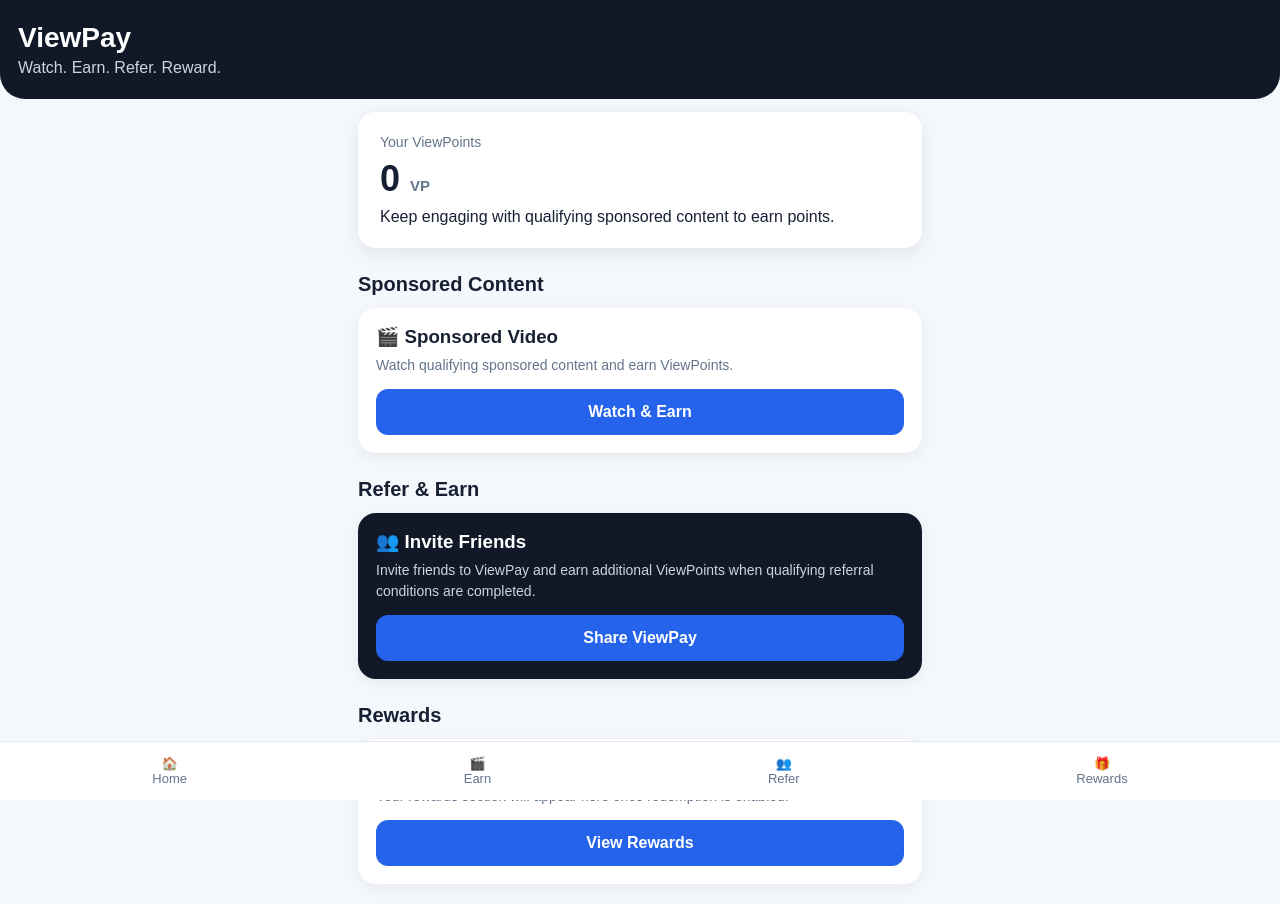
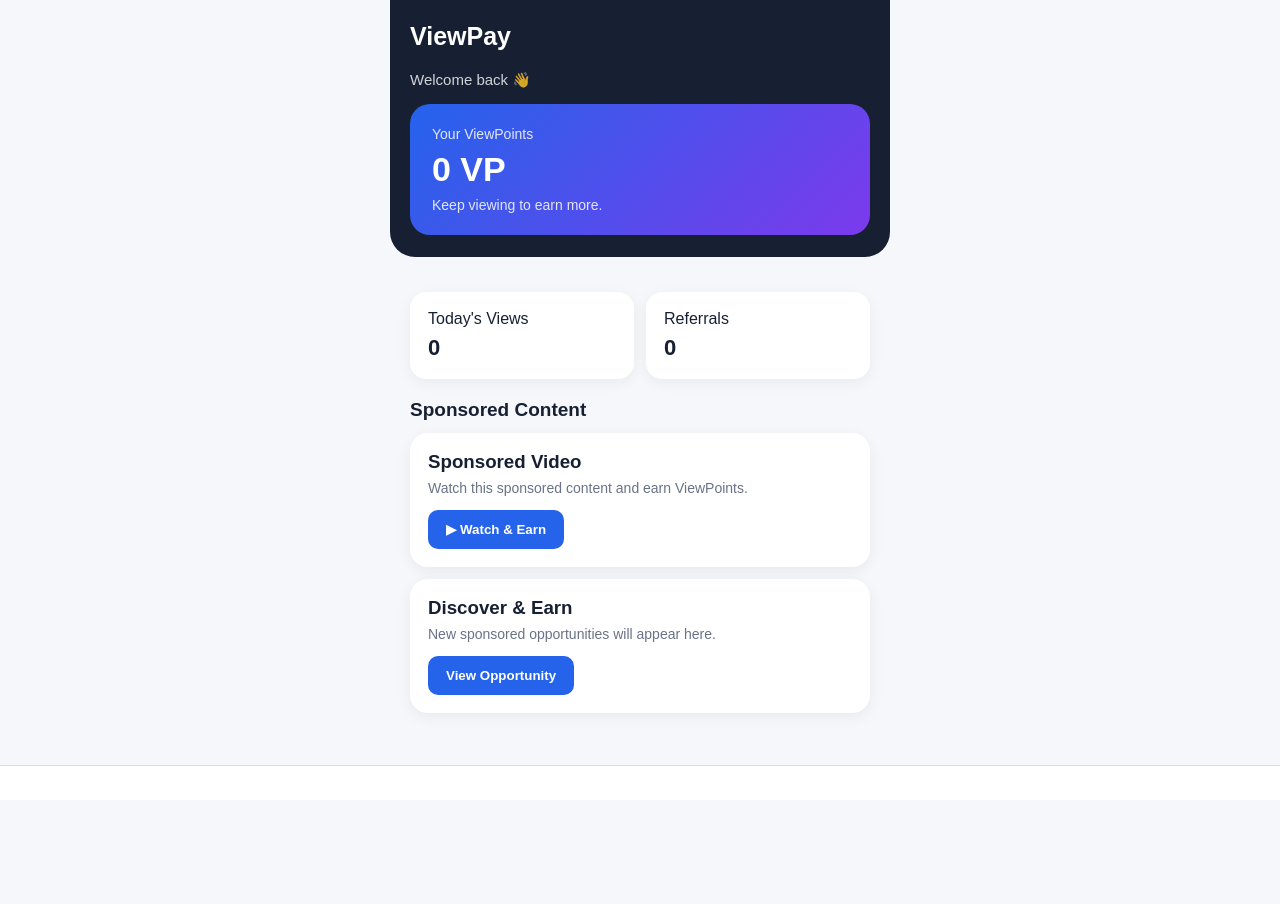
Before and after one commit to ricchWRLD1315/View-Pay, a plain HTML site: page index.html in a window 1280 px wide. After the commit the page ends 875 px from the top, so only its background shows below. Drawn offline with Linux system fonts and the light colour scheme.

Commit message:
Create view pay App interface

```diff
--- a/index.html
+++ b/index.html
@@ -14,196 +14,317 @@
     }
 
     body {
-      background: #f4f7fb;
+      background: #f5f7fb;
       color: #172033;
+      padding-bottom: 75px;
     }
 
-    .header {
-      background: #111827;
+    .app {
+      max-width: 500px;
+      margin: auto;
+      min-height: 100vh;
+    }
+
+    header {
+      background: #172033;
       color: white;
-      padding: 22px 18px;
+      padding: 22px 20px;
       border-radius: 0 0 25px 25px;
     }
 
-    .header h1 {
-      font-size: 28px;
-      margin-bottom: 5px;
+    .brand {
+      font-size: 25px;
+      font-weight: bold;
+      margin-bottom: 20px;
     }
 
-    .header p {
-      color: #cbd5e1;
+    .welcome {
+      font-size: 15px;
+      opacity: .8;
     }
 
-    .container {
-      padding: 18px;
-      max-width: 600px;
-      margin: auto;
+    .balance-card {
+      margin-top: 15px;
+      background: linear-gradient(135deg, #2563eb, #7c3aed);
+      padding: 22px;
+      border-radius: 20px;
+      color: white;
+    }
+
+    .balance-title {
+      font-size: 14px;
+      opacity: .85;
     }
 
     .balance {
-      background: white;
-      padding: 22px;
-      border-radius: 18px;
-      margin-top: -5px;
-      box-shadow: 0 5px 20px rgba(0,0,0,0.08);
-    }
-
-    .balance-title {
-      color: #64748b;
-      font-size: 14px;
-    }
-
-    .points {
-      font-size: 36px;
+      font-size: 34px;
       font-weight: bold;
       margin: 8px 0;
     }
 
-    .points span {
-      font-size: 15px;
-      color: #64748b;
+    .content {
+      padding: 20px;
     }
 
     .section-title {
-      margin: 25px 0 12px;
-      font-size: 20px;
+      font-size: 19px;
+      font-weight: bold;
+      margin: 20px 0 12px;
     }
 
-    .card {
+    .ad-card {
       background: white;
       padding: 18px;
       border-radius: 18px;
-      margin-bottom: 14px;
-      box-shadow: 0 4px 15px rgba(0,0,0,0.06);
+      margin-bottom: 12px;
+      box-shadow: 0 4px 15px rgba(0,0,0,.06);
     }
 
-    .card h3 {
+    .ad-card h3 {
       margin-bottom: 7px;
     }
 
-    .card p {
-      color: #64748b;
+    .ad-card p {
+      color: #687386;
       font-size: 14px;
-      line-height: 1.5;
+      margin-bottom: 14px;
     }
 
     button {
-      width: 100%;
       border: none;
-      padding: 14px;
-      margin-top: 13px;
-      border-radius: 12px;
       background: #2563eb;
       color: white;
-      font-size: 16px;
+      padding: 12px 18px;
+      border-radius: 10px;
       font-weight: bold;
       cursor: pointer;
     }
 
-    button:hover {
-      background: #1d4ed8;
+    .stats {
+      display: grid;
+      grid-template-columns: 1fr 1fr;
+      gap: 12px;
+      margin-top: 15px;
     }
 
-    .referral {
-      background: #111827;
-      color: white;
+    .stat {
+      background: white;
+      padding: 18px;
+      border-radius: 16px;
+      box-shadow: 0 4px 15px rgba(0,0,0,.05);
     }
 
-    .referral p {
-      color: #cbd5e1;
+    .stat-number {
+      font-size: 22px;
+      font-weight: bold;
+      margin-top: 7px;
     }
 
-    .bottom-nav {
-      position: sticky;
+    .page {
+      display: none;
+    }
+
+    .page.active {
+      display: block;
+    }
+
+    .profile-card,
+    .reward-card,
+    .referral-card {
+      background: white;
+      padding: 20px;
+      border-radius: 18px;
+      margin-bottom: 14px;
+      box-shadow: 0 4px 15px rgba(0,0,0,.05);
+    }
+
+    .referral-code {
+      background: #eef2ff;
+      padding: 14px;
+      border-radius: 10px;
+      margin: 15px 0;
+      font-weight: bold;
+      text-align: center;
+    }
+
+    nav {
+      position: fixed;
       bottom: 0;
-      margin-top: 25px;
+      left: 0;
+      right: 0;
       background: white;
-      padding: 14px;
+      border-top: 1px solid #ddd;
       display: flex;
       justify-content: space-around;
-      border-top: 1px solid #e5e7eb;
+      padding: 10px 5px;
+      z-index: 10;
     }
 
-    .bottom-nav div {
+    nav button {
+      background: transparent;
+      color: #687386;
+      padding: 7px;
+      font-size: 12px;
+    }
+
+    nav button.active {
+      color: #2563eb;
+    }
+
+    .icon {
+      display: block;
+      font-size: 20px;
+      margin-bottom: 3px;
+    }
+
+    .empty {
       text-align: center;
-      font-size: 13px;
-      color: #64748b;
+      padding: 50px 20px;
+      color: #687386;
     }
   </style>
 </head>
 
 <body>
 
-  <div class="header">
-    <h1>ViewPay</h1>
-    <p>Watch. Earn. Refer. Reward.</p>
-  </div>
+<div class="app">
 
-  <div class="container">
+  <!-- HOME -->
+  <section id="home" class="page active">
 
-    <div class="balance">
-      <div class="balance-title">Your ViewPoints</div>
-      <div class="points" id="points">0 <span>VP</span></div>
-      <p>Keep engaging with qualifying sponsored content to earn points.</p>
+    <header>
+      <div class="brand">ViewPay</div>
+      <div class="welcome">Welcome back 👋</div>
+
+      <div class="balance-card">
+        <div class="balance-title">Your ViewPoints</div>
+        <div class="balance" id="points">0 VP</div>
+        <div class="balance-title">Keep viewing to earn more.</div>
+      </div>
+    </header>
+
+    <div class="content">
+
+      <div class="stats">
+        <div class="stat">
+          <div>Today's Views</div>
+          <div class="stat-number" id="views">0</div>
+        </div>
+
+        <div class="stat">
+          <div>Referrals</div>
+          <div class="stat-number">0</div>
+        </div>
+      </div>
+
+      <div class="section-title">Sponsored Content</div>
+
+      <div class="ad-card">
+        <h3>Sponsored Video</h3>
+        <p>Watch this sponsored content and earn ViewPoints.</p>
+        <button onclick="watchAd()">▶ Watch & Earn</button>
+      </div>
+
+      <div class="ad-card">
+        <h3>Discover & Earn</h3>
+        <p>New sponsored opportunities will appear here.</p>
+        <button onclick="watchAd()">View Opportunity</button>
+      </div>
+
     </div>
+  </section>
 
-    <h2 class="section-title">Sponsored Content</h2>
 
-    <div class="card">
-      <h3>🎬 Sponsored Video</h3>
-      <p>
-        Watch qualifying sponsored content and earn ViewPoints.
-      </p>
-      <button onclick="watchAd()">Watch & Earn</button>
+  <!-- REWARDS -->
+  <section id="rewards" class="page">
+
+    <header>
+      <div class="brand">Rewards 🎁</div>
+      <div class="welcome">Use your ViewPoints for available rewards.</div>
+    </header>
+
+    <div class="content">
+
+      <div class="section-title">Available Rewards</div>
+
+      <div class="reward-card">
+        <h3>Reward coming soon</h3>
+        <p>Redeem your ViewPoints for supported rewards once redemption is enabled.</p>
+      </div>
+
+      <div class="reward-card">
+        <h3>Your Balance</h3>
+        <p id="rewardPoints">0 ViewPoints</p>
+      </div>
+
     </div>
+  </section>
 
-    <h2 class="section-title">Refer & Earn</h2>
 
-    <div class="card referral">
-      <h3>👥 Invite Friends</h3>
-      <p>
-        Invite friends to ViewPay and earn additional ViewPoints when
-        qualifying referral conditions are completed.
-      </p>
-      <button onclick="shareViewPay()">Share ViewPay</button>
+  <!-- REFERRALS -->
+  <section id="referrals" class="page">
+
+    <header>
+      <div class="brand">Referrals 👥</div>
+      <div class="welcome">Invite friends and grow your ViewPay account.</div>
+    </header>
+
+    <div class="content">
+
+      <div class="referral-card">
+        <h3>Your Referral Code</h3>
+
+        <div class="referral-code">
+          VIEWPAY001
+        </div>
+
+        <button onclick="copyReferral()">Copy Code</button>
+      </div>
+
+      <div class="referral-card">
+        <h3>How referrals work</h3>
+        <p>
+          Share your referral code with friends.
+          Referral rewards will be activated when the referral system is connected.
+        </p>
+      </div>
+
     </div>
+  </section>
 
-    <h2 class="section-title">Rewards</h2>
 
-    <div class="card">
-      <h3>🎁 Redeem ViewPoints</h3>
-      <p>
-        Your rewards section will appear here once redemption is enabled.
-      </p>
-      <button onclick="redeem()">View Rewards</button>
+  <!-- PROFILE -->
+  <section id="profile" class="page">
+
+    <header>
+      <div class="brand">Profile 👤</div>
+      <div class="welcome">Manage your ViewPay account.</div>
+    </header>
+
+    <div class="content">
+
+      <div class="profile-card">
+        <h3>My Account</h3>
+        <br>
+        <p><strong>Name:</strong> ViewPay User</p>
+        <br>
+        <p><strong>Email:</strong> Not connected</p>
+      </div>
+
+      <div class="profile-card">
+        <h3>Account Status</h3>
+        <br>
+        <p>Basic account</p>
+      </div>
+
     </div>
+  </section>
 
-  </div>
+</div>
 
-  <div class="bottom-nav">
-    <div>🏠<br>Home</div>
-    <div>🎬<br>Earn</div>
-    <div>👥<br>Refer</div>
-    <div>🎁<br>Rewards</div>
-  </div>
 
-  <script>
+<!-- BOTTOM NAVIGATION -->
+<nav>
 
-    let points = 0;
-
-    function watchAd() {
-      alert("Sponsored content will be connected here.");
-    }
-
-    function shareViewPay() {
-      alert("Referral system will be connected here.");
-    }
-
-    function redeem() {
-      alert("Rewards and withdrawal system will be connected here.");
-    }
-
-  </script>
-
-</body>
-</html>
+  <button class="active" onclick="showPage('home', this)">
+    <span
```
